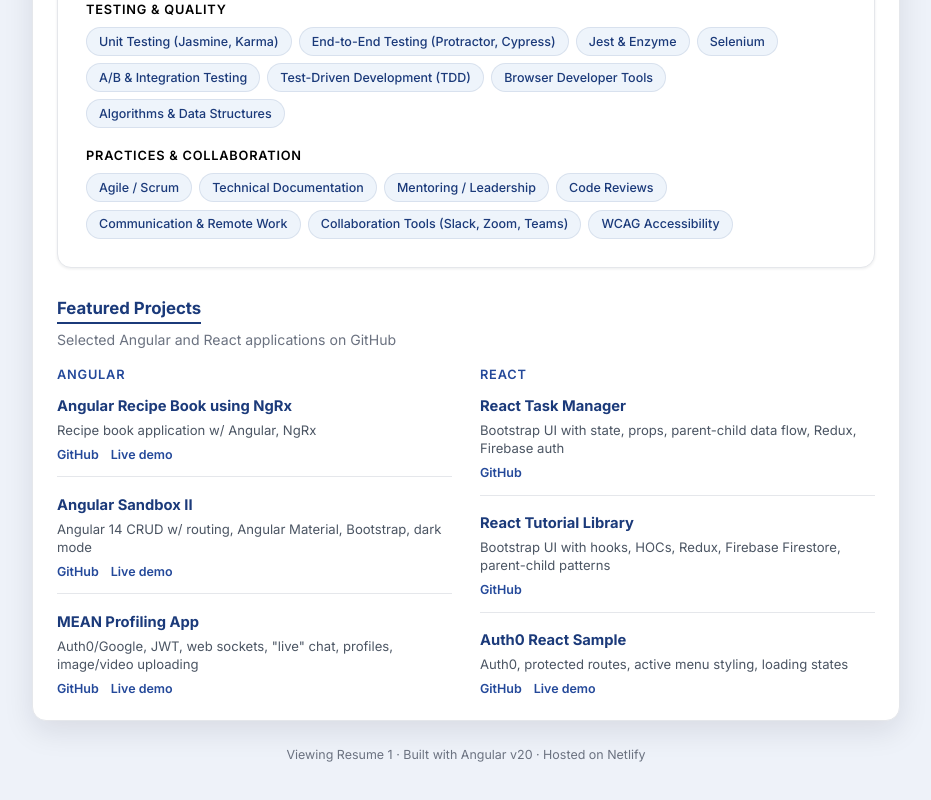
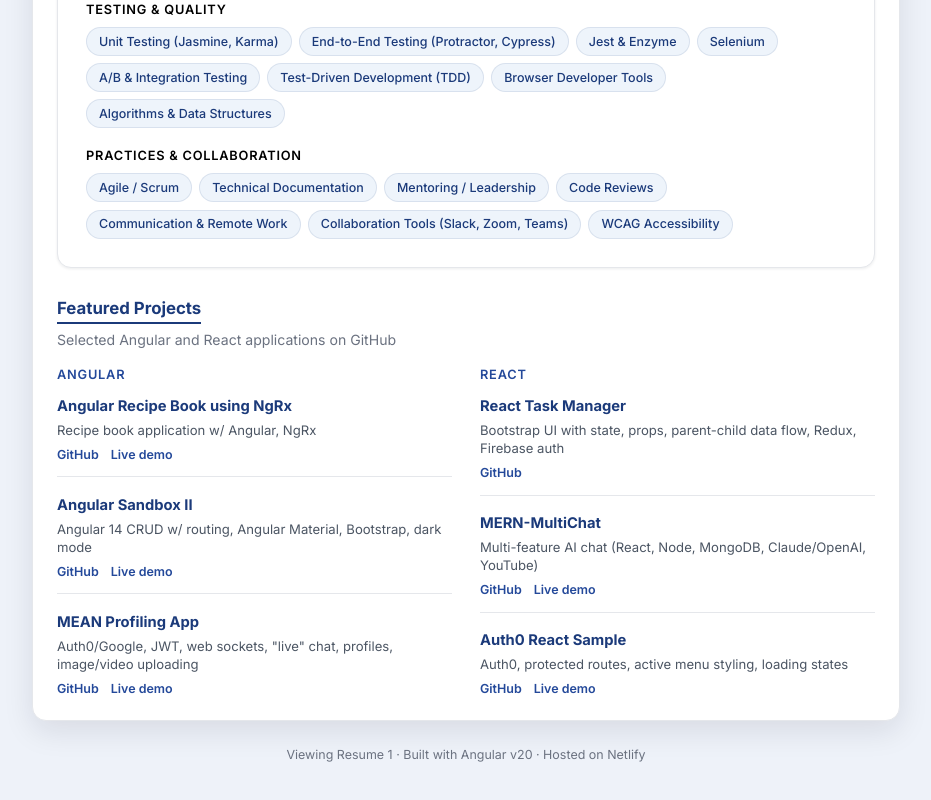
Before and after one commit to PaulyWolly/resume_pjw, an Angular app in the folder resume-app/: page / in a window 1280 px wide. Shown: the part 3841-4641 px from the top of the page, without its empty margins (174-1105 px from the left). Built offline with nearby package versions, Linux system fonts and the light colour scheme.

Commit message:
Replace React Tutorial Library with MERN-MultiChat in Featured Projects.

```diff
--- a/resume-app/src/app/data/resume.data.ts
+++ b/resume-app/src/app/data/resume.data.ts
@@ -331,11 +331,12 @@ export const RESUME: Resume = {
       githubUrl: 'https://github.com/PaulyWolly/react-redux-firestore',
     },
     {
-      name: 'React Tutorial Library',
+      name: 'MERN-MultiChat',
       stack: 'React',
       description:
-        'Bootstrap UI with hooks, HOCs, Redux, Firebase Firestore, parent-child patterns',
-      githubUrl: 'https://github.com/PaulyWolly/react-hooks-firestore-crud',
+        'Multi-feature AI chat (React, Node, MongoDB, Claude/OpenAI, YouTube)',
+      githubUrl: 'https://github.com/PaulyWolly/MERN-MultiChat',
+      liveUrl: 'https://mern-multichat.onrender.com',
     },
     {
       name: 'Auth0 React Sample',
```
Also changed, not shown: 1 other file (tests, documents, lock files or other folders).
